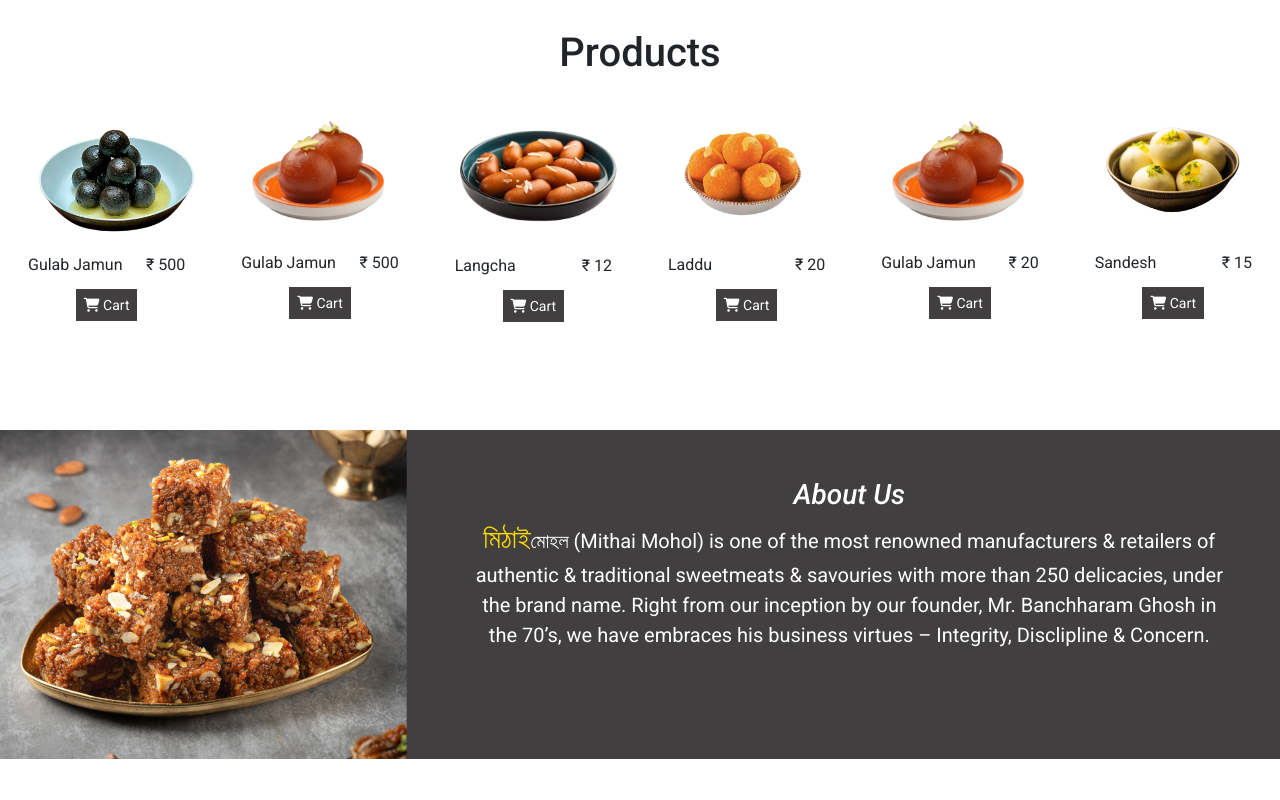
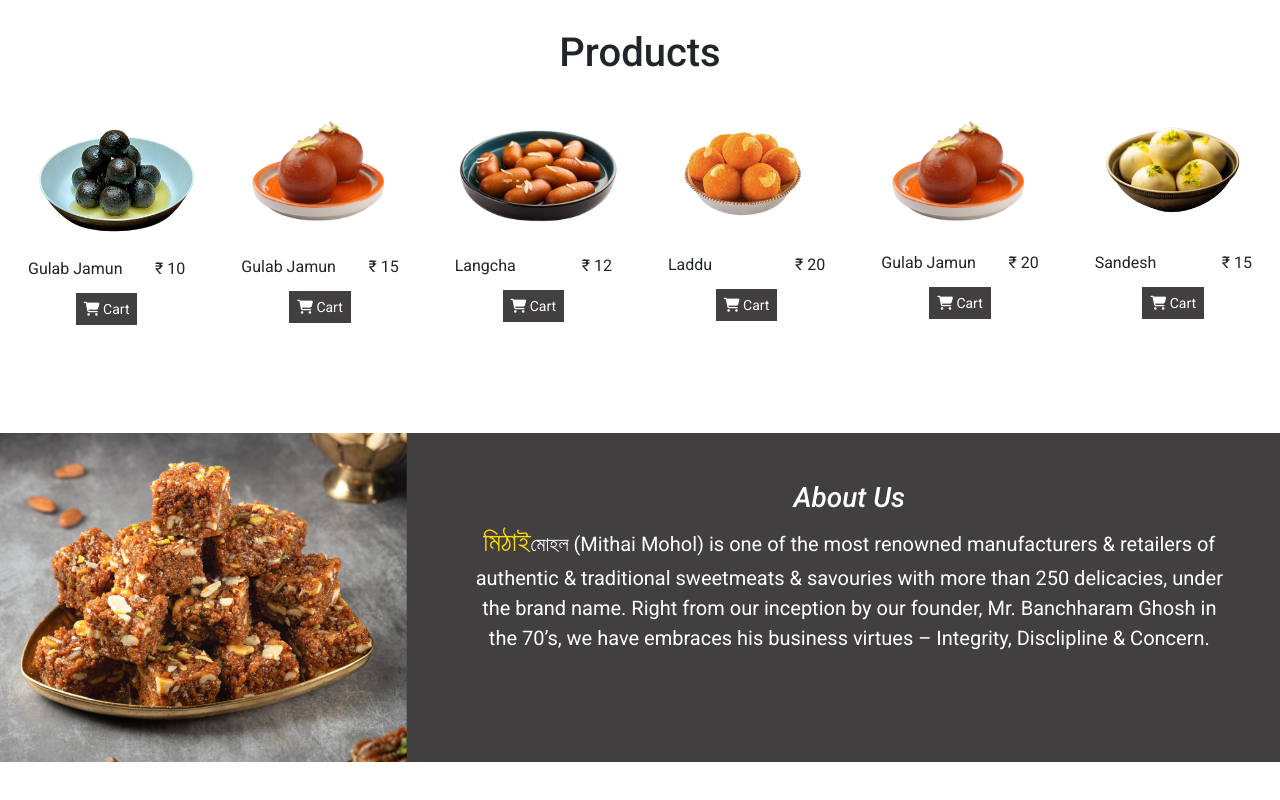
Before and after one commit to YORYOMNAT/mithai, a plain HTML site: page index.html in a window 1280 px wide. Shown: the part 1144-1944 px from the top of the page. Drawn offline with nearby package versions, Linux system fonts and the light colour scheme.

Commit message:
Update index.html

```diff
--- a/index.html
+++ b/index.html
@@ -102,9 +102,9 @@
             <div class="card" style="width: 100%;">
               <img src="10.png" class="card-img-top ms-4" alt="..." style="width: 85%; margin-top: 18px;">
               <div class="card-body text-center">
-                <div class="d-flex justify-content-between">
+                <div class="d-flex justify-content-between mt-1">
                 <p class="card-title">Gulab Jamun</p>
-                <p>₹ 500</p>
+                <p>₹ 10</p>
                 </div>
                 <a href="#" class=""><i class="fa-solid fa-cart-shopping"></i> Cart</a>
               </div>
@@ -114,9 +114,9 @@
             <div class="card" style="width: 100%;">
               <img src="5.png" class="card-img-top" alt="..." width="100%">
               <div class="card-body text-center">
-                <div class="d-flex justify-content-between">
+                <div class="d-flex justify-content-between mt-1">
                 <p class="card-title">Gulab Jamun</p>
-                <p>₹ 500</p>
+                <p>₹ 15</p>
                 </div>
                 <a href="#" class=""><i class="fa-solid fa-cart-shopping"></i> Cart</a>
               </div>
```
